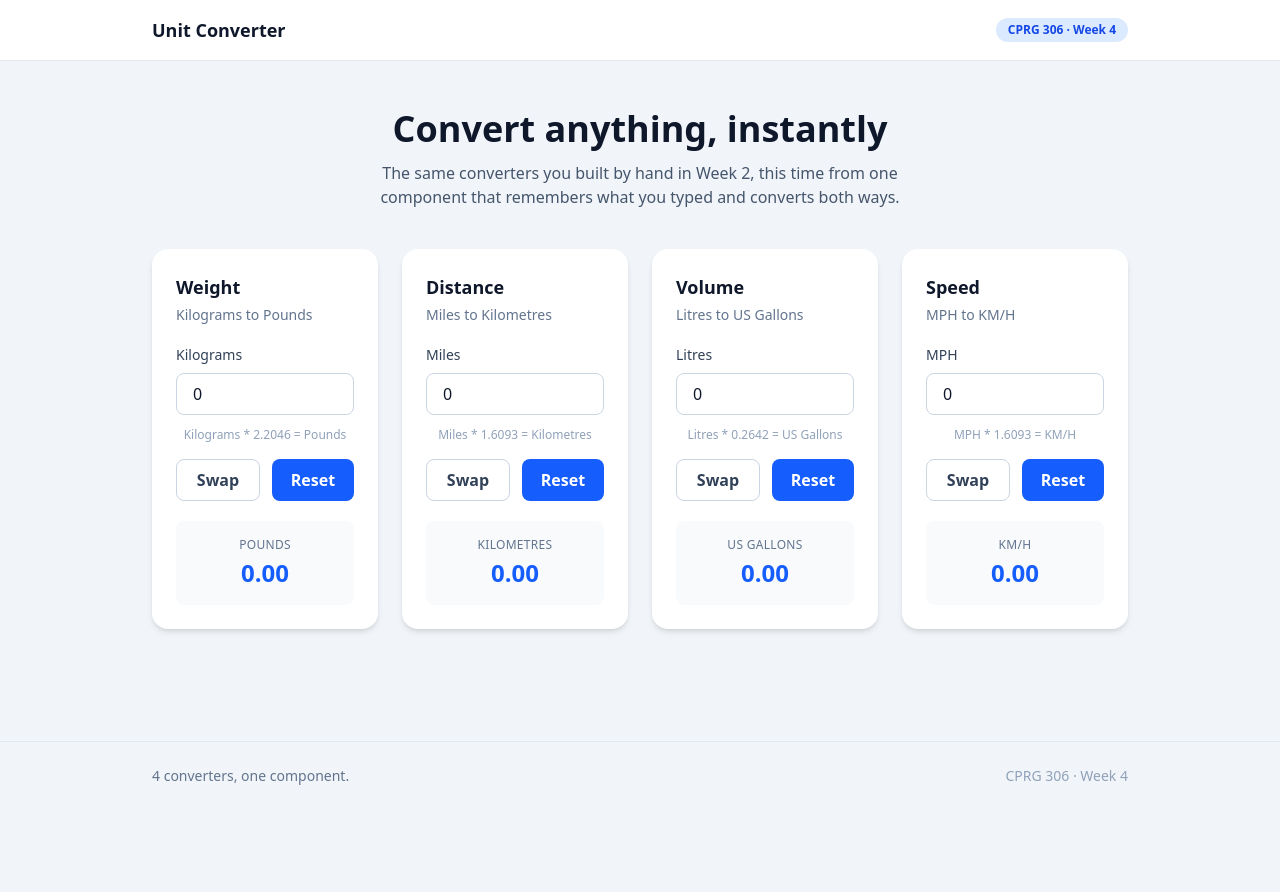
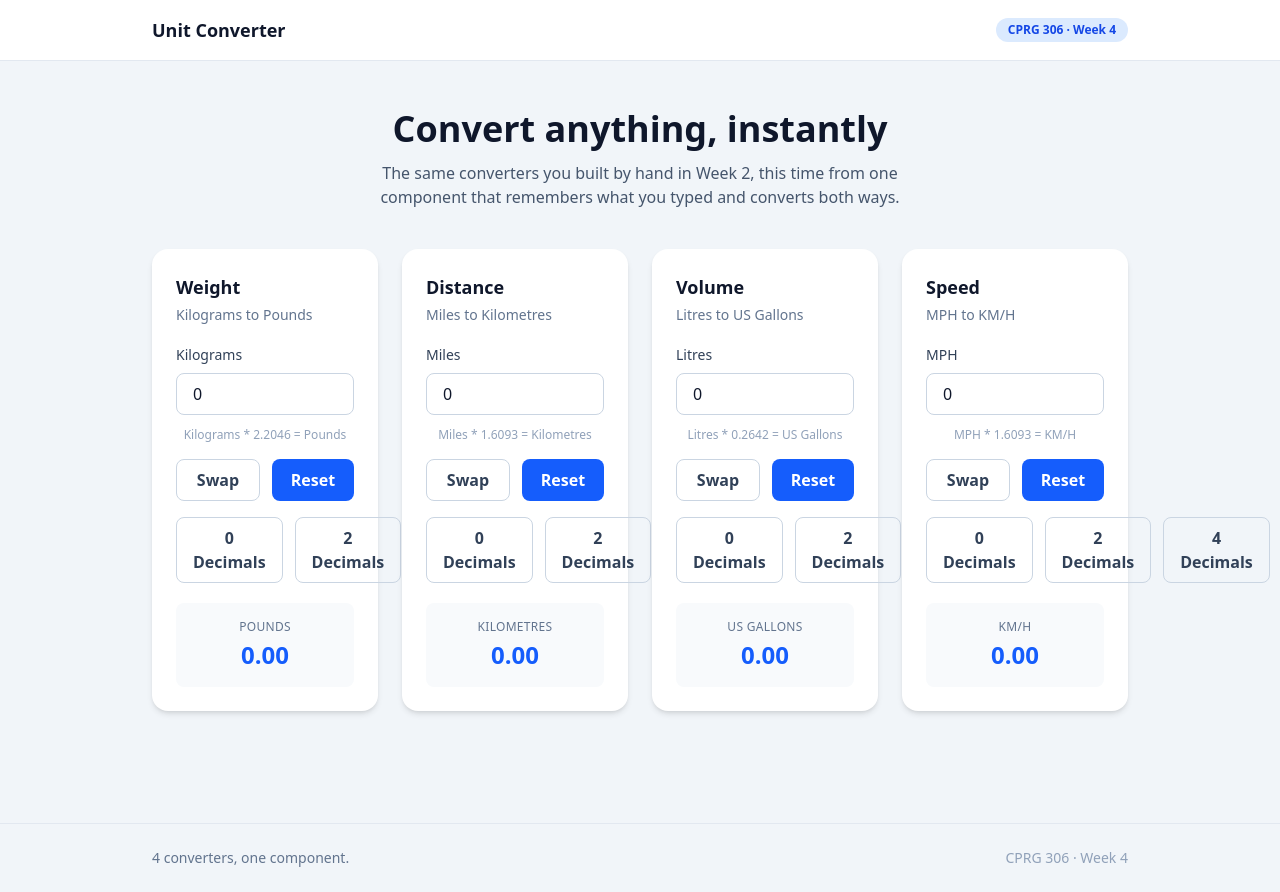
Before and after one commit to HellsMaximum/unit-converter-react, a Next.js app: page / in a window 1280 px wide. Before the commit the page ends 810 px from the top, so only its background shows below. Built offline with nearby package versions, Linux system fonts and the light colour scheme.

Commit message:
added decimal point selection buttons

```diff
--- a/components/ConverterCard.tsx
+++ b/components/ConverterCard.tsx
@@ -16,6 +16,7 @@ const ConverterCard = ({
 }: ConverterCardProps) => {
   const [amount, setAmount] = useState("0");
   const [swapped, setSwapped] = useState(false);
+  const [fixedSize, setFixedSize] = useState(2);
 
   const inputUnit = swapped ? toUnit : fromUnit;
   const outputUnit = swapped ? fromUnit : toUnit;
@@ -24,7 +25,7 @@ const ConverterCard = ({
   const result = Number(amount) * rate;
 
   const isEmpty = amount === "";
-  const answer = isEmpty ? "—" : result.toFixed(2);
+  const answer = isEmpty ? "—" : result.toFixed(fixedSize);
 
   const handleChange = (event: React.ChangeEvent<HTMLInputElement>) => {
     setAmount(event.target.value);
@@ -69,13 +70,38 @@ transition cursor-pointer"
           Swap
         </button>
         <button
-          onClick={handleReset}
+          onClick={() => {
+            handleReset();
+            setFixedSize(2);
+          }}
           className="flex-1 rounded-lg bg-blue-600 px-4 py-2 font-semibold
 text-white hover:bg-blue-700 transition cursor-pointer"
         >
           Reset
         </button>
       </div>
+
+      <div className="flex gap-3 mt-4">
+                <button
+          onClick={() => setFixedSize(0)}
+          className="flex-1 rounded-lg border border-slate-300 px-4 py-2 font-semibold text-slate-700 hover:bg-slate-100 transition cursor-pointer"
+        >
+          0 Decimals
+        </button>
+        <button
+          onClick={() => setFixedSize(2)}
+          className="flex-1 rounded-lg border border-slate-300 px-4 py-2 font-semibold text-slate-700 hover:bg-slate-100 transition cursor-pointer"
+        >
+          2 Decimals
+        </button>
+        <button
+          onClick={() => setFixedSize(4)}
+          className="flex-1 rounded-lg border border-slate-300 px-4 py-2 font-semibold text-slate-700 hover:bg-slate-100 transition cursor-pointer"
+        >
+          4 Decimals
+        </button>
+      </div>
+
       <div className="mt-5 rounded-lg bg-slate-50 p-4 text-center">
         <p className="text-xs uppercase tracking-wide text-slate-500">
           {outputUnit}
```
